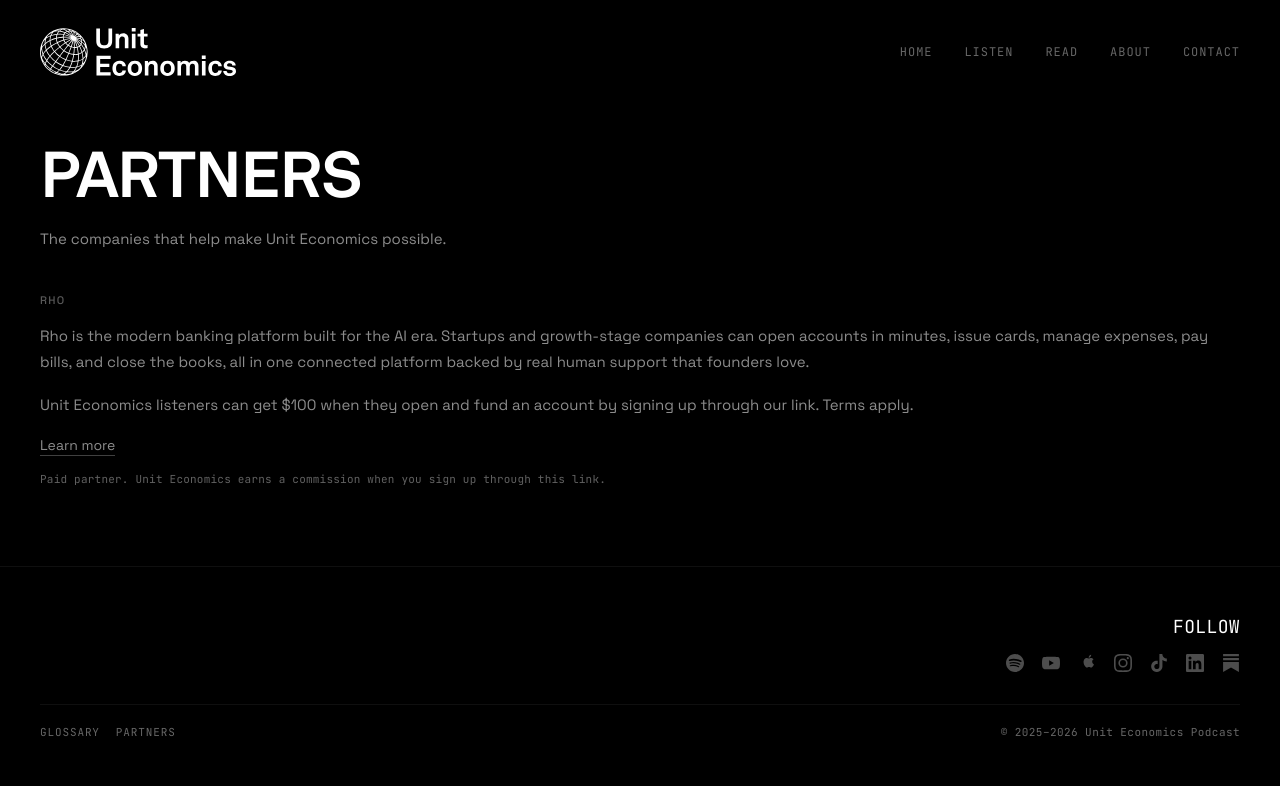
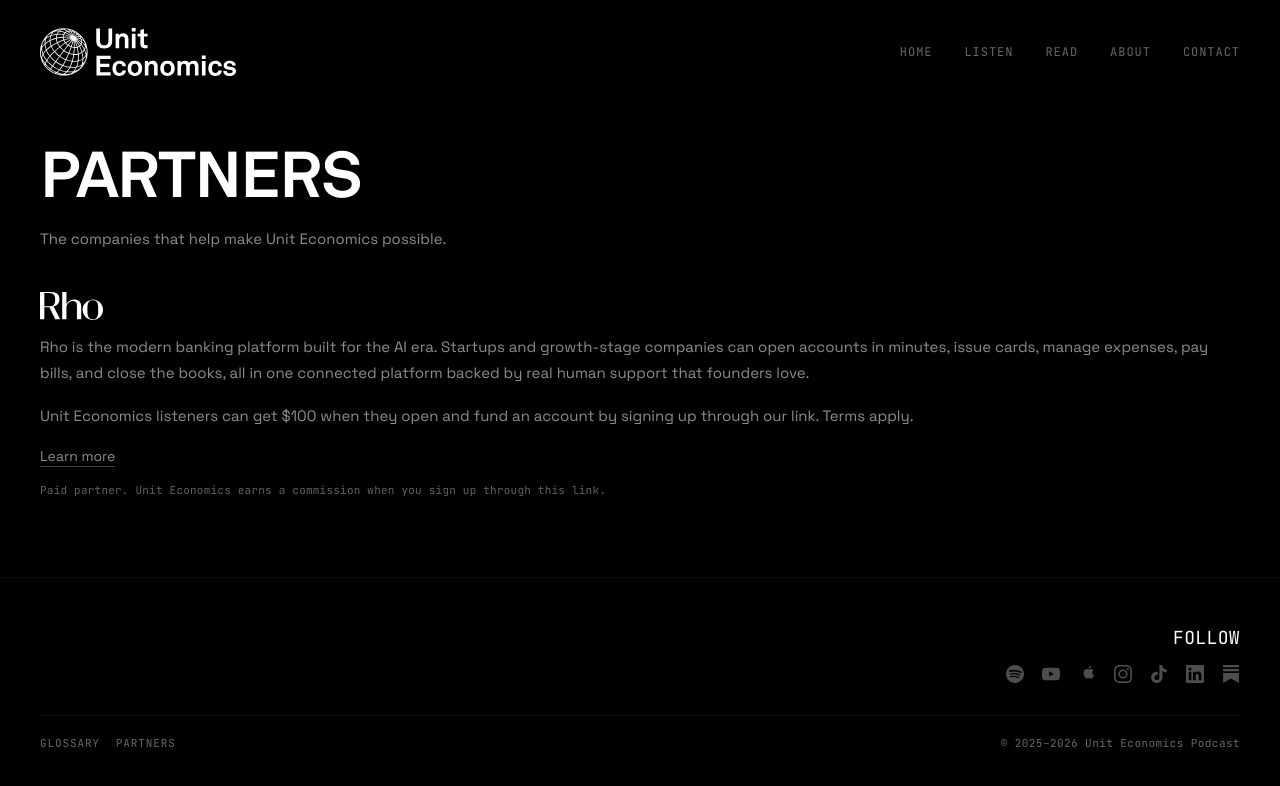
Before and after one commit to uepod/uepod-site, a Next.js app: page /partners in a window 1280 px wide. Shown: the top 786 px of the page. Built offline with nearby package versions, Linux system fonts and the light colour scheme.

Commit message:
Show the Rho logo on the Partners page.
The mark replaces the small text label, stays white, and links to /rho.

Co-authored-by: uepod <uepod@users.noreply.github.com>

```diff
--- a/data/partners.json
+++ b/data/partners.json
@@ -2,6 +2,7 @@
   {
     "id": "rho",
     "name": "Rho",
+    "logo": "/partners/rho.svg",
     "description": "Rho is the modern banking platform built for the AI era. Startups and growth-stage companies can open accounts in minutes, issue cards, manage expenses, pay bills, and close the books, all in one connected platform backed by real human support that founders love.",
     "offer": "Unit Economics listeners can get $100 when they open and fund an account by signing up through our link. Terms apply.",
     "href": "/rho",
--- a/pages/partners.js
+++ b/pages/partners.js
@@ -35,7 +35,13 @@ export default function PartnersPage() {
           <ul className="partners-list">
             {partners.map((partner) => (
               <li key={partner.id}>
-                <h2 className="partners-name episode-terms-label">{partner.name}</h2>
+                {partner.logo ? (
+                  <a className="partners-logo" href={partner.href}>
+                    <img src={partner.logo} alt={partner.name} width="409" height="182" />
+                  </a>
+                ) : (
+                  <h2 className="partners-name episode-terms-label">{partner.name}</h2>
+                )}
                 <p className="partners-copy">{partner.description}</p>
                 <p className="partners-copy">{partner.offer}</p>
                 <a className="partners-link" href={partner.href}>
--- a/src/styles/globals.css
+++ b/src/styles/globals.css
@@ -1080,6 +1080,26 @@ a {
   line-height: 1.55;
 }
 
+.partners-logo {
+  display: block;
+  width: fit-content;
+  margin: 0 0 14px;
+  line-height: 0;
+  text-decoration: none;
+  border-bottom: 0;
+  transition: opacity 0.2s;
+}
+
+.partners-logo img {
+  display: block;
+  height: 28px;
+  width: auto;
+}
+
+.partners-logo:hover {
+  opacity: 0.72;
+}
+
 .partners-link {
   margin-top: 0;
 }
@@ -1099,6 +1119,10 @@ a {
   .glossary-page,
   .partners-page {
     padding: 32px 20px 72px;
+  }
+
+  .partners-logo img {
+    height: 22px;
   }
 
   .glossary-letters {
```
Also changed, not shown: public/partners/rho.svg (added).
